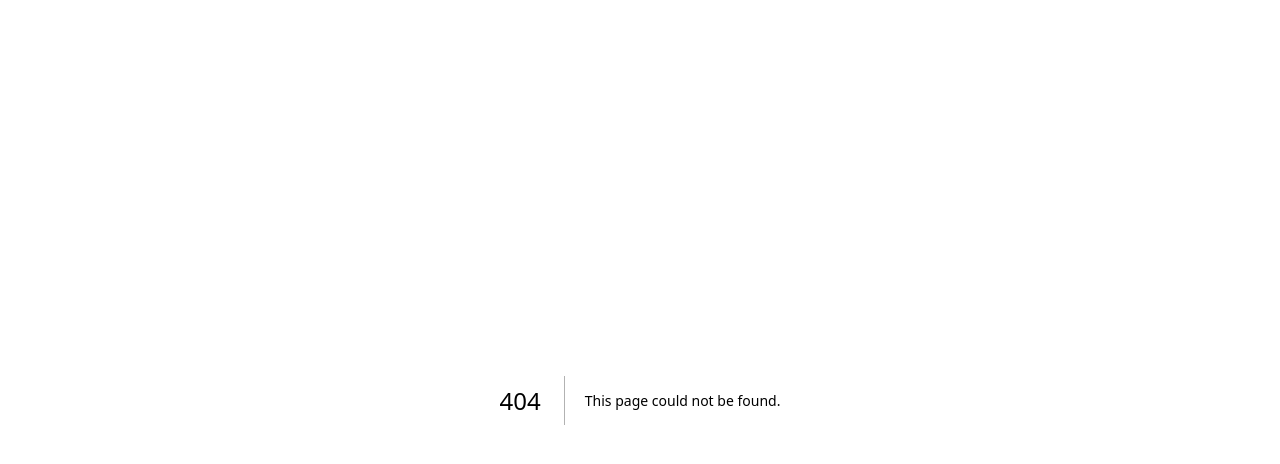
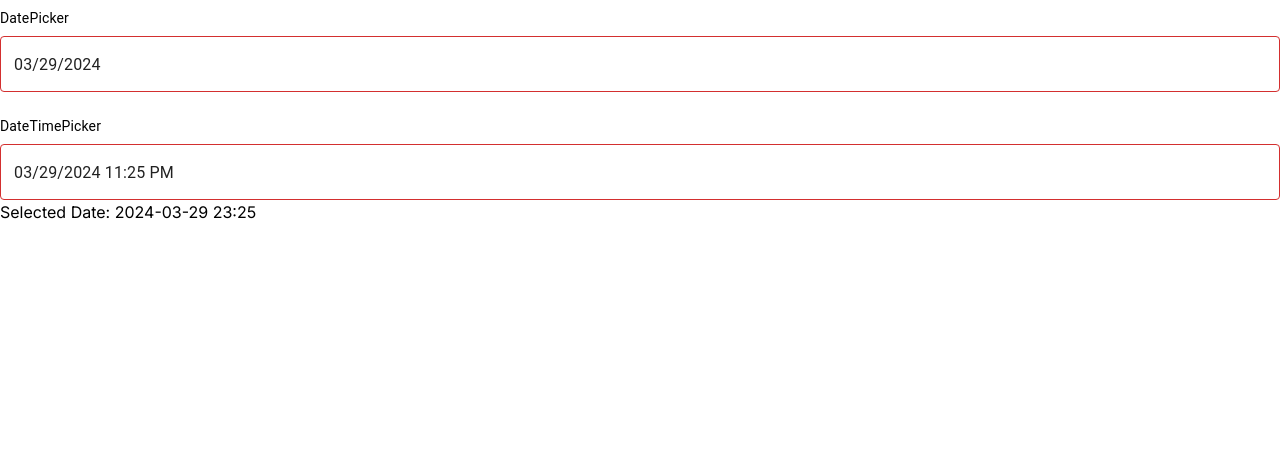
Before and after one commit to PoderDelFua/Proyectos-III, a Next.js app in the folder frontend/: page /testComponentes in a window 1280 px wide. Before the commit this address had no page. Shown: the top 464 px of the page. Built offline with nearby package versions, Linux system fonts and the light colour scheme.

Commit message:
Revert "Revert "Update User Bio operativo.""
This reverts commit b51ae97eb52163983784be20845395de9b887179.

```diff
--- a/frontend/src/app/registered/modify/page.js
+++ b/frontend/src/app/registered/modify/page.js
@@ -22,10 +22,23 @@ export default function UpdateUser() {
     const [bio, setBio] = useState('')
     const [nickname, setNickname] = useState('')
 
+    var date = "";
+    var time = "";
+
+    const handleDateChange = (newDate) => {
+        date = new Date(newDate);
+        console.log("Date: ", date.toLocaleDateString());
+    };
+    const handleTimeChange = (newTime) => {
+
+        time = new Date(newTime);
+        console.log("Time: ", time.toLocaleTimeString());
+
+    };
 
     useEffect(() => {
         const token = localStorage.getItem('token')
-
+        const fecha = date + " " + time;
         if (!token) {
             router.push('/login')
             return
@@ -58,6 +71,7 @@ export default function UpdateUser() {
 
         fetchData()
     }, [])
+
     useEffect(() => {
         if (userData) {
             setNombre(userData.nombre)
@@ -74,9 +88,10 @@ export default function UpdateUser() {
     const handleSubmit = async (e) => {
         e.preventDefault()
         const token = localStorage.getItem('token')
+        const fecha = date + "T" + time;
         //Se asignan los valores de user por si no se actualizan los campos que se envien los que ya tenia
         const user = {
-            id: userData._id,
+            _id: userData._id,
             nombre: nombre || userData.nombre,
             instrumento: instrumento || userData.instrumento,
             gusto_musical: gustoMusical || userData.gusto_musical,
@@ -98,15 +113,18 @@ export default function UpdateUser() {
 
             if (response.ok) {
                 const data = await response.json();
-                router.push(`/home`)
+                router.push(`/registered/profile`)
             } else {
                 const errorData = await response.text();
+
                 console.error('Error during update operation:', errorData);
             }
         } catch (error) {
             console.error('Error during update operation:', error);
         }
     }
+
+
 
     var instrumentoOptions = ['Flauta travesera', 'Flauta', 'Clarinete', 'Saxofón', 'Trompeta', 'Trombón', 'Trompa', 'Tuba', 'Oboe', 'Fagot', 'Guitarra acústica', 'Guitarra eléctrica', 'Guitarra clásica', 'Bajo eléctrico', 'Violín', 'Viola', 'Violonchelo', 'Contrabajo', 'Ukelele', 'Banjo', 'Piano/Teclado eléctrico', 'Batería', 'Xilófono', 'Cajón']
     var nivelOptions = ['Principiante', 'Medio', 'Avanzado']
@@ -171,8 +189,15 @@ export default function UpdateUser() {
                         ))
                         }
                         <LocalizationProvider dateAdapter={AdapterDayjs}>
-                            <DesktopDatePicker inputFormat="MM/DD/YYYY"/>
-                            <DesktopTimePicker inputFormat="hh:mm A"/>
+                            <DesktopDatePicker
+                                inputFormat="MM/DD/YYYY"
+                                onAccept={handleDateChange}
+
+                            />
+                            <DesktopTimePicker
+                                inputFormat="hh:mm A"
+                                onAccept={handleTimeChange}
+                            />
                         </LocalizationProvider>
                         <div className="mb-6">
                             <label htmlFor="nickname" className="block text-gray-800 font-bold">Nickname:</label>
--- /dev/null
+++ b/frontend/src/app/testComponentes/page.js
@@ -0,0 +1,9 @@
+import DateValidationShouldDisableMonth from '@/components/TESTS'
+//Esta es la página principal de la aplicación, que contiene el componente Navbar y el componente WelcomePage.
+export default function Home() {
+    return (
+        <section>
+            <DateValidationShouldDisableMonth />
+        </section>
+    );
+};
--- /dev/null
+++ b/frontend/src/components/TESTS.js
@@ -0,0 +1,56 @@
+'use client';
+
+/*
+export default function MyComponent() {
+  return (
+    <h1>TESTS</h1>
+  );
+}
+*/
+
+import * as React from 'react';
+import dayjs from 'dayjs';
+import { DemoContainer, DemoItem } from '@mui/x-date-pickers/internals/demo';
+import { AdapterDayjs } from '@mui/x-date-pickers/AdapterDayjs';
+import { LocalizationProvider } from '@mui/x-date-pickers/LocalizationProvider';
+import { DatePicker } from '@mui/x-date-pickers/DatePicker';
+import { DateTimePicker } from '@mui/x-date-pickers/DateTimePicker';
+
+const today = dayjs();
+
+const isInCurrentMonth = (date) => date.get('month') === dayjs().get('month');
+
+
+export default function DateValidationShouldDisableMonth() {
+  const [selectedDate, setSelectedDate] = React.useState(today);
+
+  const handleDateChange = (date) => {
+    setSelectedDate(selectedDate);
+  };
+
+  return (
+    <LocalizationProvider dateAdapter={AdapterDayjs}>
+      <DemoContainer components={['DatePicker', 'DateTimePicker']}>
+        <DemoItem label="DatePicker">
+          <DatePicker
+            value={selectedDate}
+            shouldDisableMonth={isInCurrentMonth}
+            views={['year', 'month', 'day']}
+            onChange={handleDateChange}
+          />
+        </DemoItem>
+        <DemoItem label="DateTimePicker">
+          <DateTimePicker
+            value={selectedDate}
+            shouldDisableMonth={isInCurrentMonth}
+            views={['year', 'month', 'day', 'hours', 'minutes']}
+            onChange={handleDateChange}
+          />
+        </DemoItem>
+      </DemoContainer>
+      <div>
+        Selected Date: {selectedDate.format('YYYY-MM-DD HH:mm')}
+      </div>
+    </LocalizationProvider>
+  );
+}
```
Also changed, not shown: 2 other files (tests, documents, lock files or other folders).
